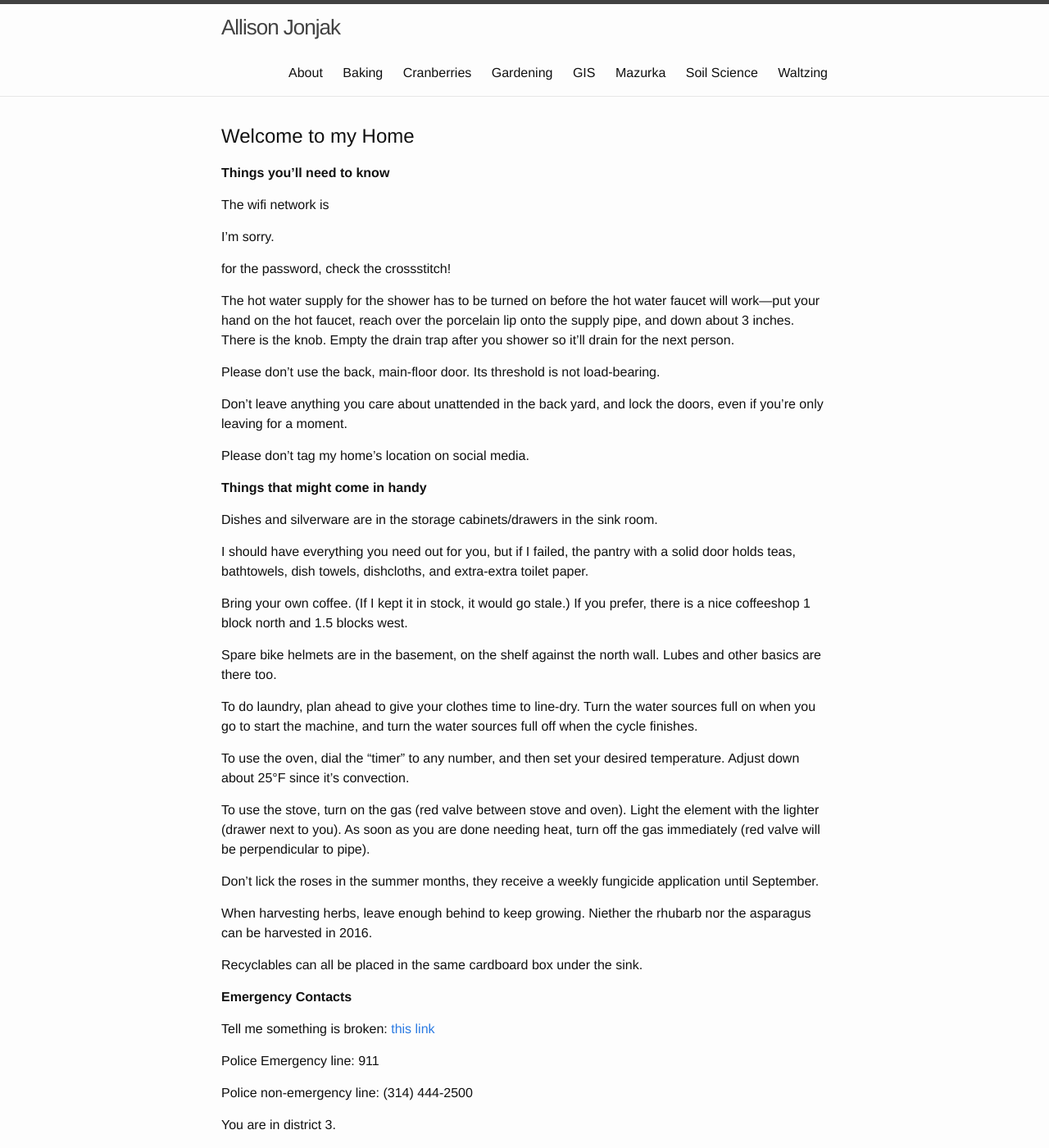
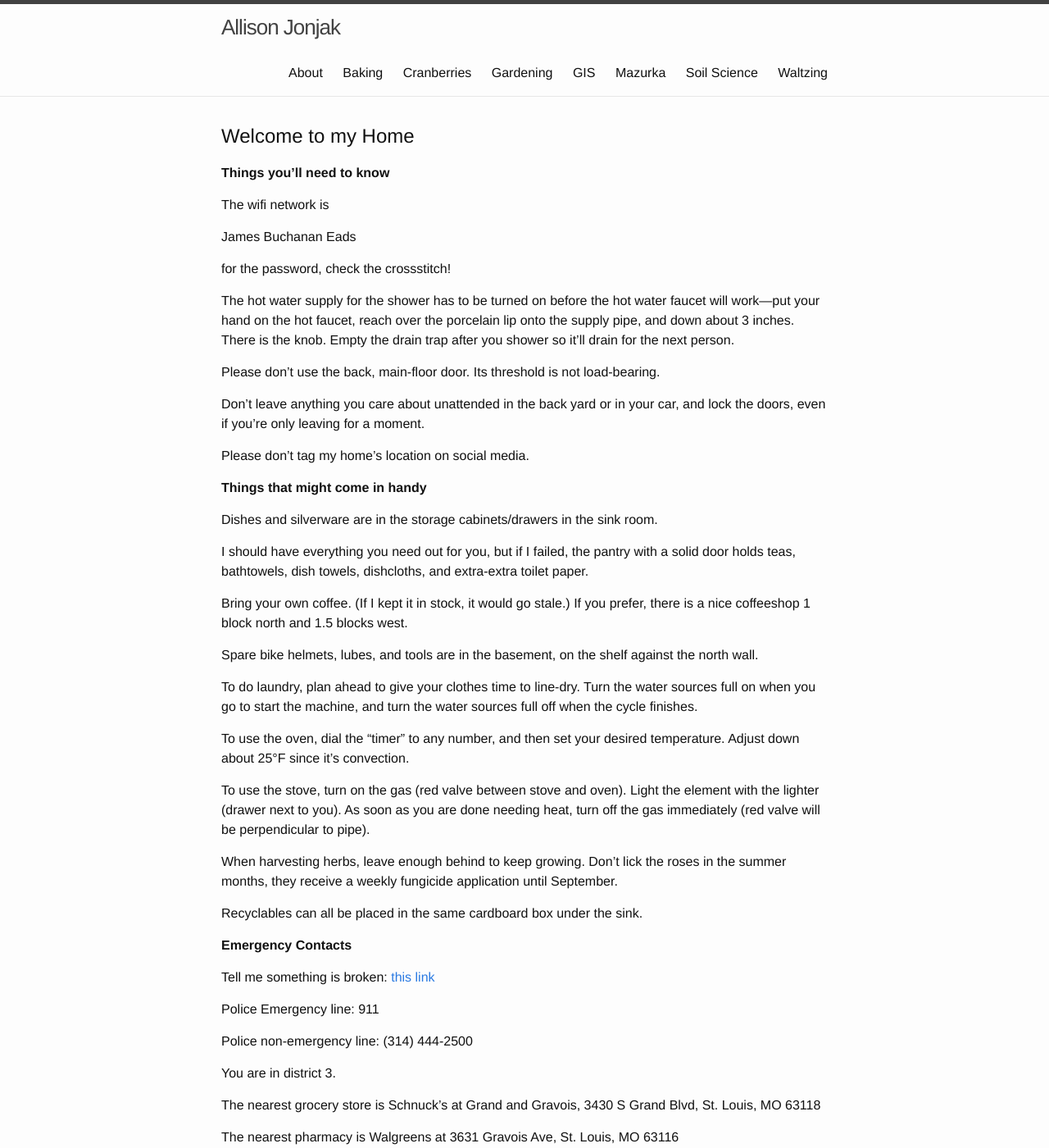
Before and after one commit to cranhandler/cranhandler.github.io, a Jekyll site: the page built from about/visiting.md, in a window 1280 px wide and 1400 px high. Shown: the whole window at 82% size. Built offline with Jekyll 4.4.1, drawn with Linux system fonts in a browser that asks for light colours; some of the changed text lies outside the part shown.

Commit message:
Update visiting.md

```diff
--- a/about/visiting.md
+++ b/about/visiting.md
@@ -8,7 +8,7 @@ layout: default
 
  The wifi network is
 
- I'm sorry.
+ James Buchanan Eads
 
  for the password, check the crossstitch!
 
@@ -21,7 +21,7 @@ layout: default
 
  Please don't use the back, main-floor door. Its threshold is not load-bearing.
 
- Don't leave anything you care about unattended in the back yard, and lock the doors, even if you're only leaving for a moment.
+ Don't leave anything you care about unattended in the back yard or in your car, and lock the doors, even if you're only leaving for a moment.
 
  Please don't tag my home's location on social media.
 
@@ -34,7 +34,7 @@ layout: default
 
  Bring your own coffee. (If I kept it in stock, it would go stale.) If you prefer, there is a nice coffeeshop 1 block north and 1.5 blocks west.
 
- Spare bike helmets are in the basement, on the shelf against the north wall. Lubes and other basics are there too.
+ Spare bike helmets, lubes, and tools are in the basement, on the shelf against the north wall.
 
  To do laundry, plan ahead to give your clothes time to line-dry. Turn the water sources full on when you go to start the machine, and turn the water sources full off when the cycle finishes.
 
@@ -42,9 +42,7 @@ layout: default
 
  To use the stove, turn on the gas (red valve between stove and oven). Light the element with the lighter (drawer next to you). As soon as you are done needing heat, turn off the gas immediately (red valve will be perpendicular to pipe).
 
- Don't lick the roses in the summer months, they receive a weekly fungicide application until September.
-
- When harvesting herbs, leave enough behind to keep growing. Niether the rhubarb nor the asparagus can be harvested in 2016.
+ When harvesting herbs, leave enough behind to keep growing. Don't lick the roses in the summer months, they receive a weekly fungicide application until September.
 
  Recyclables can all be placed in the same cardboard box under the sink.
 
@@ -68,8 +66,7 @@ layout: default
 
  On the bright side, you will wake up to souffles or waffles.
 
- I was asked what I'd appreciate as hostess gifts, and the answer is YOUR SMILING FACES, and possibly fresh fruit. For those who insist, [here][] [are][] some inspirations.
+ I was asked what I'd appreciate as hostess gifts, and the answer is YOUR SMILING FACES, and possibly fresh fruit. For those who insist, [here][] are some inspirations.
 
- [are]:http://www.tenthousandvillages.com/giftregistry/view/index/id/49c4b4a5f36016e45ed601c6b34aa747/
  [here]: https://amzn.com/w/2KJZWT9JK8PH2
  [this link]: https://docs.google.com/forms/d/e/1FAIpQLSeYO4KfC5Cr-x-NKGqH17v_iW3kIbaB0KmW0yviuFAyFr7YWg/viewform
```
